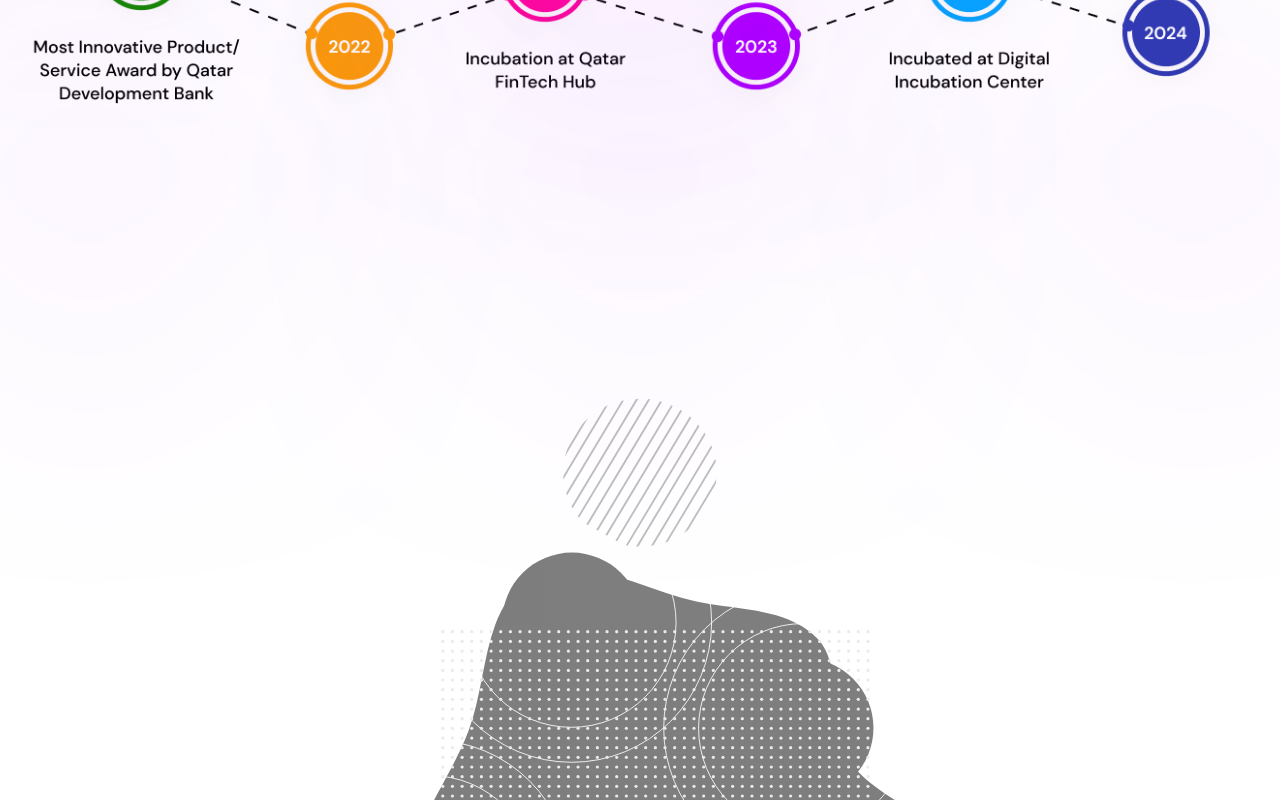
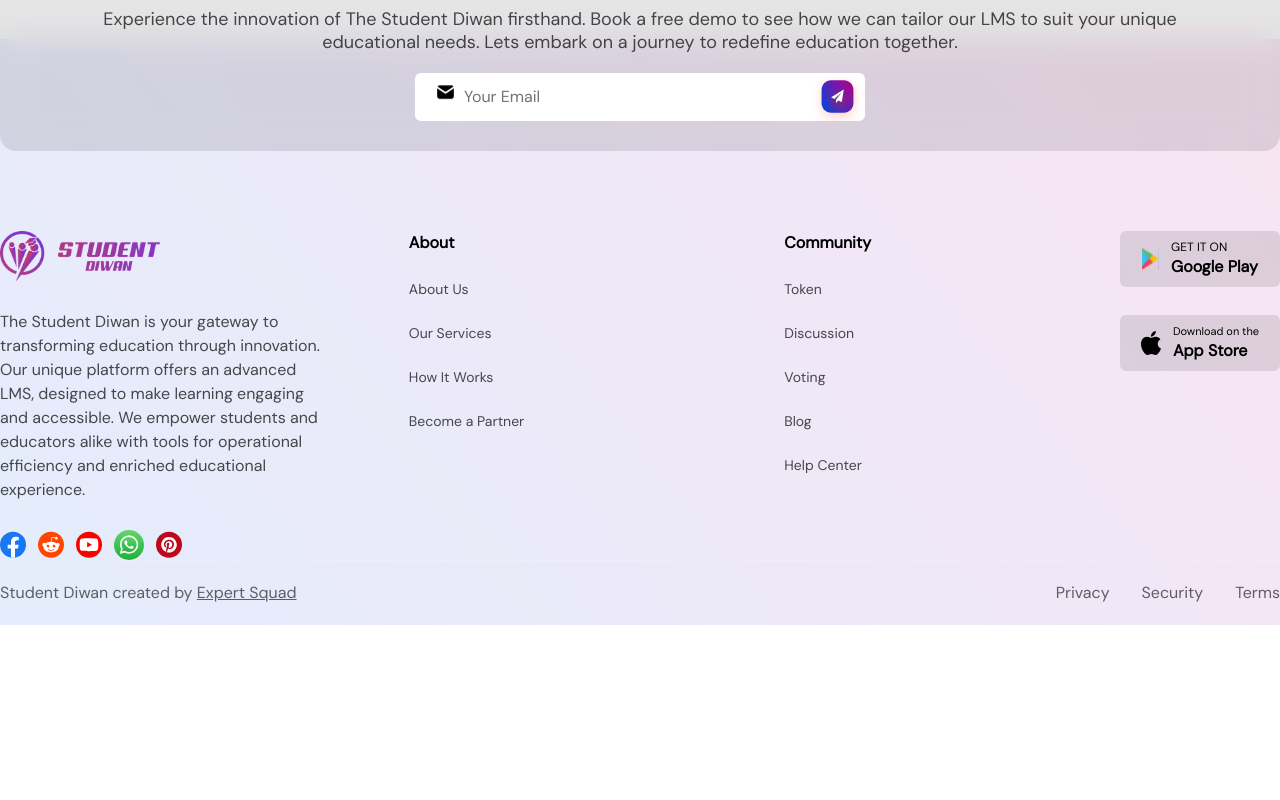
Before and after one commit to expertsquad/investor-diwan-web-backup, a Next.js app: page / in a window 1280 px wide. Shown: the part 6580-7380 px from the top of the page. After the commit the page ends 7205 px from the top, so only its background shows below. Built offline with nearby package versions, Linux system fonts and the light colour scheme.

Commit message:
Step section and Video section has been deleted

```diff
--- a/app/page.tsx
+++ b/app/page.tsx
@@ -1,8 +1,6 @@
 import BestInnovations from "@/components/BestInnovations/BestInnovations";
 import FeatureSection from "@/components/FeatureSection/FeatureSection";
 import Hero from "@/components/Hero/Hero";
-import Step from "@/components/Hero/Step";
-import WatchVideo from "@/components/Hero/WatchVideo";
 import WhyYouShould from "@/components/WhyYouShould/WhyYouShould";
 
 export default function Home() {
@@ -16,11 +14,7 @@
 
       <FeatureSection />
 
-      <Step />
-
-      <WatchVideo />
-
-      <div className="mb-80"></div>
+      <div className="mb-[650px]"></div>
     </main>
   );
 }
--- a/app/services/page.tsx
+++ b/app/services/page.tsx
@@ -1,6 +1,5 @@
 import ServiceFeature from "@/components/Services/ServiceFeature";
 import ServicesHero from "@/components/Services/ServicesHero";
-import StepSection from "@/components/Services/StepSection";
 import TalkToExpert from "@/components/Services/TalkToExpert";
 import CommonSummary from "@/components/Shared/CommonSummary";
 import React from "react";
@@ -10,7 +9,6 @@
     <section className="px-5 lg:px-0">
       <ServicesHero />
       <ServiceFeature />
-      <StepSection />
       <TalkToExpert />
       <div className="">
         <CommonSummary />
```
